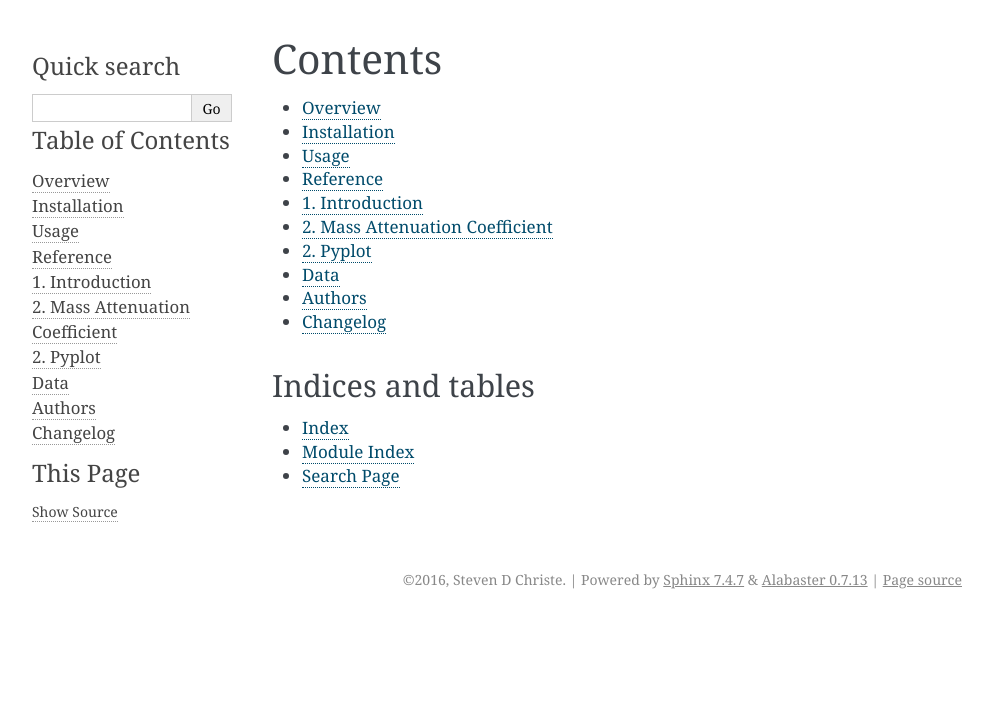
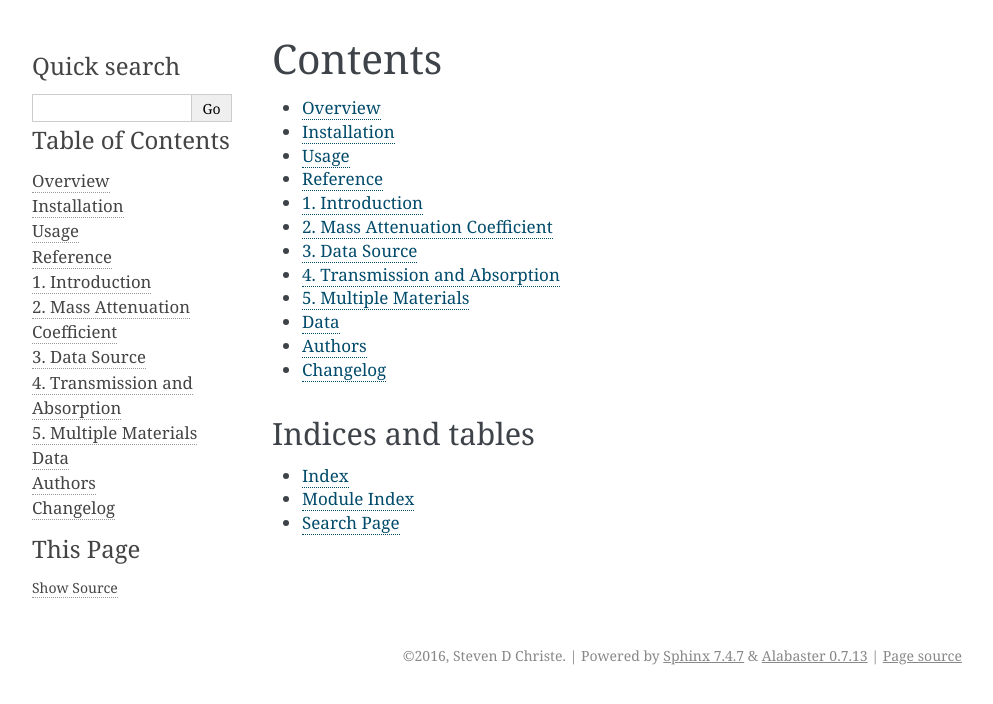
Before and after one commit to NASA-GSFC-Heliophysics/rontgen, a Sphinx documentation site: the page built from docs/index.rst, in a window 1280 px wide. Shown: the top 704 px of the page, without its empty margins (148-1141 px from the left). Built offline with Sphinx 7.4.7, drawn with Linux system fonts in a browser that asks for light colours; formulas are drawn with MathJax 3; some of the changed lines change nothing that is shown.

Commit message:
updates to docs

```diff
--- a/docs/guide/index.rst
+++ b/docs/guide/index.rst
@@ -7,43 +7,63 @@
 
 2. Mass Attenuation Coefficient
 -------------------------------
-If a narrow beam of monoenergetic photons with intensity, :math:`I_0`, are impinged on a material with density
-:math:`\rho`, the intensity is attenuated exponentially,
+If a narrow beam of monoenergetic photons with intensity, :math:`I_0`, are impinged on a material of thickness
+:math:`x`,the intensity is attenuated exponentially,
 
 .. math::
-  I(x) = I_0 \exp(-\frac{\mu}{\rho} x)
+  I(x) = I_0 \exp(-\mu x)
+
+The parameter :math:`\mu` is called the linear attenuation coefficient and measures the absorptivity of the material. It
+has units of :math:`cm_{-1}`.
+This value captures the sum of the probabilities of individual processes which might remove an individual photon
+from the impinging beam. Those interactions most relevant to the x-ray and gamma-ray range are the photoelectric
+interaction and Compton scattering. In a photoelectric interaction, the entire incident energy of the interacting photon
+ absorbed by the material while in Compton scattering, only a portion of the incident energy is absorbed. These
+ interactions are energy dependent which means that the linear attenuation coefficient is also.
+
+Another more popular way to represent the linear attenuation coefficient is through the mass attenuation coefficient or
+
+.. math::
+  \mu_m = \frac{\mu}{\rho}
+
+where :math:`\rho` is the density of the medium. It has units of :math:`cm^2 g^{-1}`. This is the measure used by this
+module.
 
 This equation can be re-written in the following form
 
 .. math::
   \frac{\mu}{\rho} = \frac{1}{x} \ln(\frac{I_0}{I})
 
-which suggests a method for measuring the mass attenuation coefficient, :math:`\mu / \rho`.
+which suggests a method for measuring the mass attenuation coefficient.
+
+3. Data Source
+--------------
+Many sources provides measured values for the mass attenuation coefficient. This module uses data compiled by NIST
+and made available through their publication `Tables of X-Ray Mass Attenuation Coefficients and Mass Energy-Absorption Coefficients from 1 keV to 20 MeV for Elements Z = 1 to 92 and 48 Additional Substances of Dosimetric Interest <http://www.nist.gov/pml/data/xraycoef/index.cfm>`_.
+
+4. Transmission and Absorption
+------------------------------
+As described above the probability of transmission through a material is given by
+
+.. math::
+  I_{trans} = I_0 \exp(- \frac{\mu}{\rho} x)
+
+therefore the absorption is given by
+
+.. math::
+  I_{trans} = I_0 (1 - \exp(- \frac{\mu}{\rho} x))
 
 
-2. Pyplot
----------
-Here is a simple example of pyplot usage.
+5. Multiple Materials
+---------------------
+Since we are dealing with probabilities of interactions if there are multiple materials present the probabilities
+must be multiplied. For example, if we are interested in the amount of flux which passes through two materials, a
+and b, it would be given by the following equation
 
-.. plot::
-    :include-source:
+.. math::
+  I_{trans} = \exp(- \frac{\mu_a}{\rho_a} x) * \exp(- \frac{\mu_b}{\rho_b} x)
 
-    from rontgen import MassAttenuationCoefficient
-    import numpy as np
-    import astropy.units as u
-    import matplotlib.pyplot as plt
+If we are interested in the amount of flux deposited in a detector after going traveling through a thin window
 
-    cdte_atten = MassAttenuationCoefficient('cdte')
-
-    print(cdte_atten.func(5 * u.keV))
-
-    energy = u.Quantity(np.arange(1, 1000), 'keV')
-    atten = cdte_atten.func(energy)
-
-    plt.plot(energy, atten)
-    plt.yscale('log')
-    plt.xscale('log')
-    plt.xlabel('Energy [' + str(energy.unit) + ']')
-    plt.ylabel('Mass attenuation Coefficient [' + str(atten.unit) + ']')
-    plt.title(cdte_atten.name)
-    plt.show()
+.. math::
+  I_{trans} = \exp(- \frac{\mu_a}{\rho_a} x) * (1-\exp(- \frac{\mu_b}{\rho_b} x)
```
